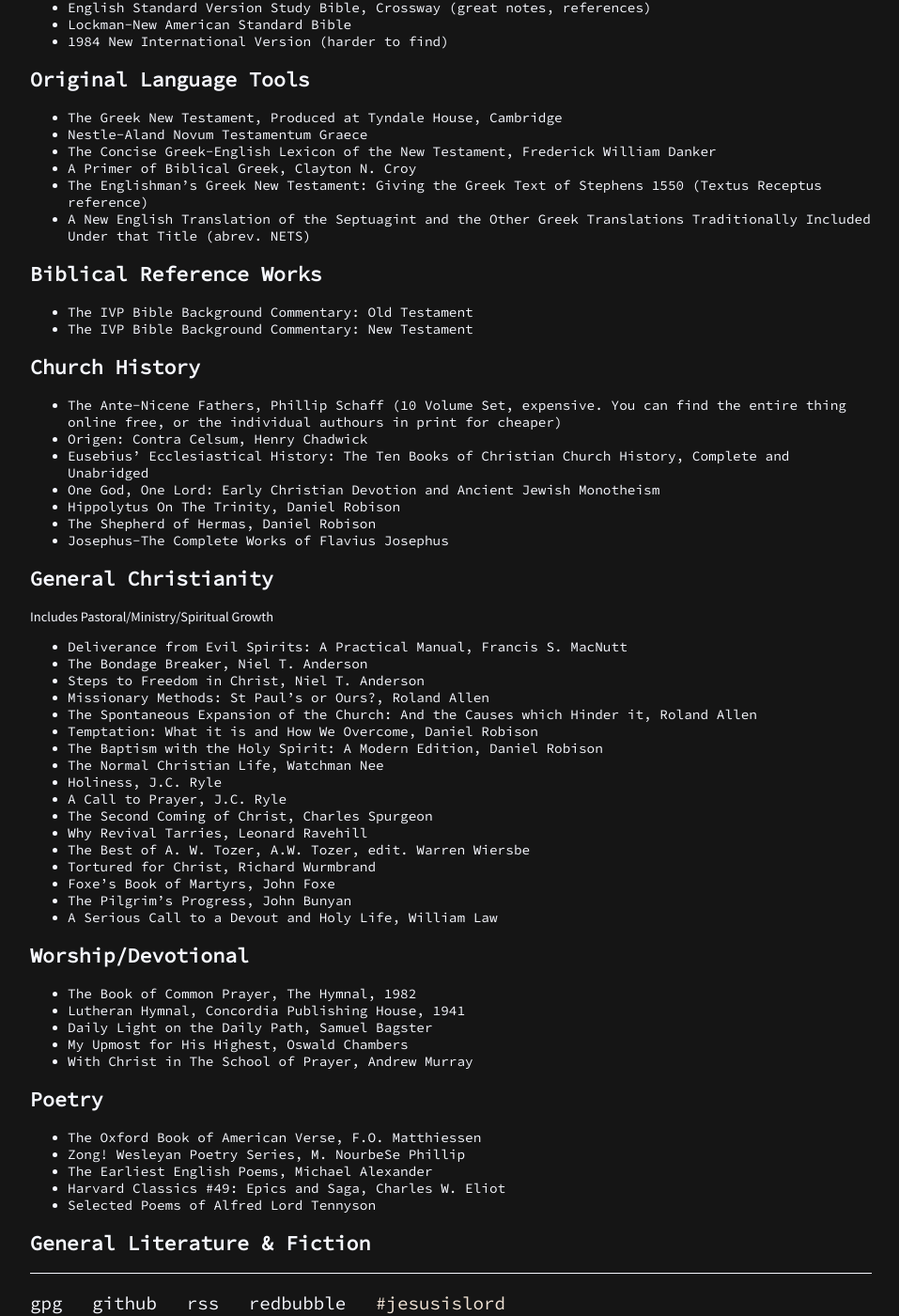
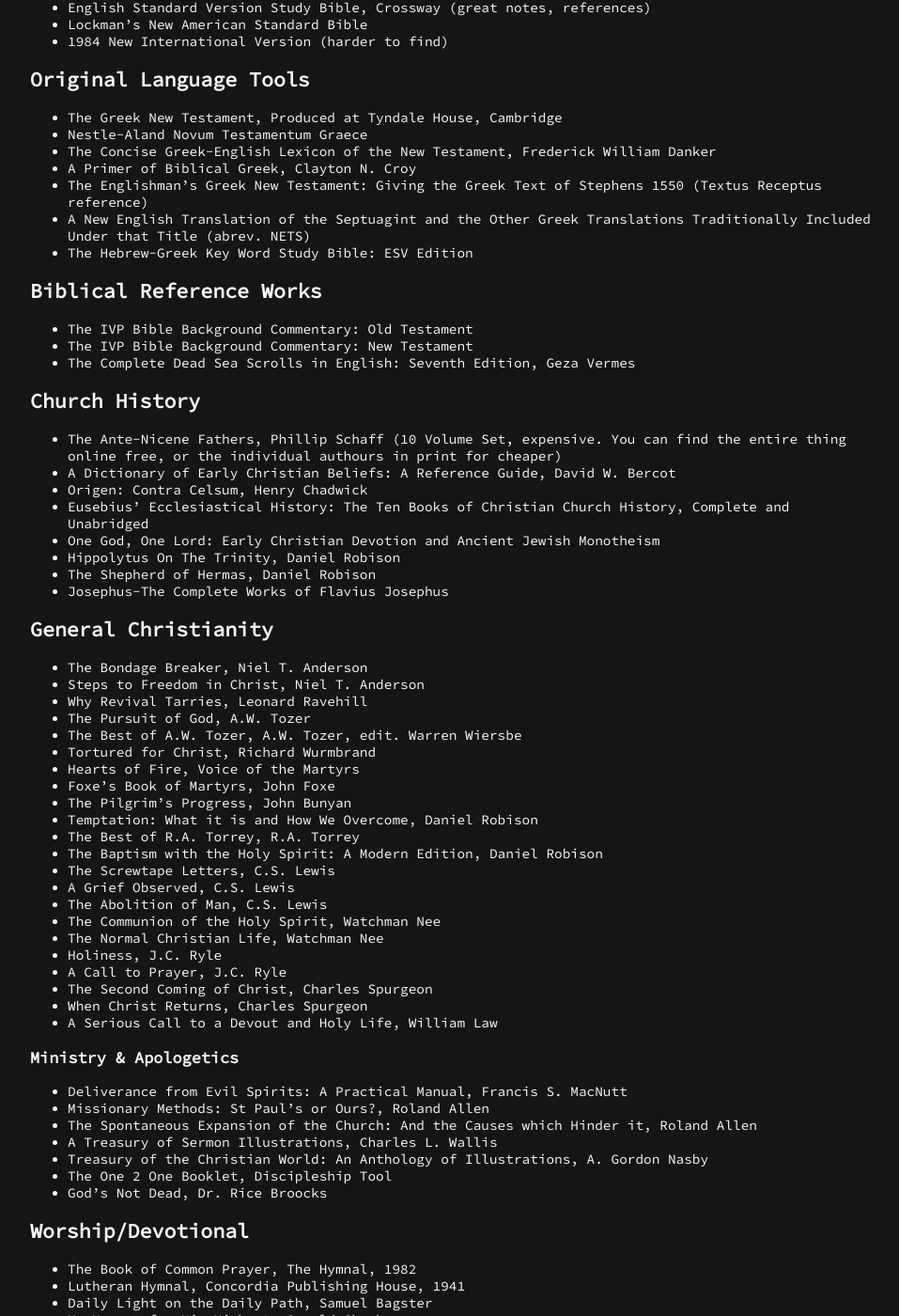
Before and after one commit to codyilardo/codyilardo.github.io, a Jekyll site: the page built from _posts/2020-08-07-rec-reading.md, in a window 1280 px wide and 1400 px high, scrolled down 358 px. Shown: the whole window at 94% size, without its empty margins (160-1117 px from the left). Built offline with Jekyll 4.4.1, drawn with Linux system fonts in a browser that asks for light colours; some of the changed text lies outside the part shown.

Commit message:
more boooks

```diff
--- a/_posts/2020-08-07-rec-reading.md
+++ b/_posts/2020-08-07-rec-reading.md
@@ -5,29 +5,37 @@
 ---
 
 ## About
-This list is updated regularly. I have either read these works or am about to read them. Feel free to reach out to me to discuss any of these. Also, I am interested in trades or purchases if you have any related works in the below-listed fields.
+
+I have either read these works or am about to read them. Feel free to reach out to me to discuss any of these. Also, I am interested in trades or purchases if you have any related works in the below-listed fields.
 
 
 ## Bibles
+
 - English Standard Version Thinline Bible
 - English Standard Version Study Bible, Crossway (great notes, references)
-- Lockman-New American Standard Bible
+- Lockman's New American Standard Bible
 - 1984 New International Version (harder to find)
 
 ## Original Language Tools
+
 - The Greek New Testament, Produced at Tyndale House, Cambridge
 - Nestle-Aland Novum Testamentum Graece
 - The Concise Greek-English Lexicon of the New Testament, Frederick William Danker
 - A Primer of Biblical Greek, Clayton N. Croy
 - The Englishman's Greek New Testament: Giving the Greek Text of Stephens 1550 (Textus Receptus reference)
 - A New English Translation of the Septuagint and the Other Greek Translations Traditionally Included Under that Title (abrev. NETS)
+- The Hebrew-Greek Key Word Study Bible: ESV Edition
 
 ## Biblical Reference Works
+
 - The IVP Bible Background Commentary: Old Testament
 - The IVP Bible Background Commentary: New Testament
+- The Complete Dead Sea Scrolls in English: Seventh Edition, Geza Vermes
 
 ## Church History
+
 - The Ante-Nicene Fathers, Phillip Schaff (10 Volume Set, expensive. You can find the entire thing online free, or the individual authours in print for cheaper)
+- A Dictionary of Early Christian Beliefs: A Reference Guide, David W. Bercot
 - Origen: Contra Celsum, Henry Chadwick
 - Eusebius' Ecclesiastical History: The Ten Books of Christian Church History, Complete and Unabridged
 - One God, One Lord: Early Christian Devotion and Ancient Jewish Monotheism
@@ -36,27 +44,42 @@
 - Josephus-The Complete Works of Flavius Josephus
 
 ## General Christianity
-Includes Pastoral/Ministry/Spiritual Growth
 
-- Deliverance from Evil Spirits: A Practical Manual, Francis S. MacNutt
 - The Bondage Breaker, Niel T. Anderson
 - Steps to Freedom in Christ, Niel T. Anderson
-- Missionary Methods: St Paul's or Ours?, Roland Allen
-- The Spontaneous Expansion of the Church: And the Causes which Hinder it, Roland Allen
+- Why Revival Tarries, Leonard Ravehill
+- The Pursuit of God, A.W. Tozer
+- The Best of A.W. Tozer, A.W. Tozer, edit. Warren Wiersbe
+- Tortured for Christ, Richard Wurmbrand
+- Hearts of Fire, Voice of the Martyrs
+- Foxe's Book of Martyrs, John Foxe
+- The Pilgrim's Progress, John Bunyan
 - Temptation: What it is and How We Overcome, Daniel Robison
+- The Best of R.A. Torrey, R.A. Torrey
 - The Baptism with the Holy Spirit: A Modern Edition, Daniel Robison
+- The Screwtape Letters, C.S. Lewis
+- A Grief Observed, C.S. Lewis
+- The Abolition of Man, C.S. Lewis
+- The Communion of the Holy Spirit, Watchman Nee
 - The Normal Christian Life, Watchman Nee
 - Holiness, J.C. Ryle
 - A Call to Prayer, J.C. Ryle
 - The Second Coming of Christ, Charles Spurgeon
-- Why Revival Tarries, Leonard Ravehill
-- The Best of A. W. Tozer, A.W. Tozer, edit. Warren Wiersbe
-- Tortured for Christ, Richard Wurmbrand
-- Foxe's Book of Martyrs, John Foxe
-- The Pilgrim's Progress, John Bunyan
+- When Christ Returns, Charles Spurgeon
 - A Serious Call to a Devout and Holy Life, William Law
 
+### Ministry & Apologetics
+
+- Deliverance from Evil Spirits: A Practical Manual, Francis S. MacNutt
+- Missionary Methods: St Paul's or Ours?, Roland Allen
+- The Spontaneous Expansion of the Church: And the Causes which Hinder it, Roland Allen
+- A Treasury of Sermon Illustrations, Charles L. Wallis
+- Treasury of the Christian World: An Anthology of Illustrations, A. Gordon Nasby
+- The One 2 One Booklet, Discipleship Tool
+- God's Not Dead, Dr. Rice Broocks
+
 ## Worship/Devotional
+
 - The Book of Common Prayer, The Hymnal, 1982
 - Lutheran Hymnal, Concordia Publishing House, 1941
 - Daily Light on the Daily Path, Samuel Bagster
@@ -65,6 +88,7 @@
 
 
 ## Poetry
+
 - The Oxford Book of American Verse, F.O. Matthiessen
 - Zong! Wesleyan Poetry Series, M. NourbeSe Phillip
 - The Earliest English Poems, Michael Alexander
@@ -72,3 +96,12 @@
 - Selected Poems of Alfred Lord Tennyson
 
 ## General Literature & Fiction
+
+- The History, Herodotus
+- The Brothers Karamzov, Fyodor Dostoevsky
+- Heart of Darkness, Joseph Conrad
+- Out of the Silent Planet, C.S. Lewis
+- Perelandra, C.S. Lewis
+- The Power and the Glory, Graham Greene
+- Twenty Thousand Leagues Under the Sea, Jules Verne
+- Farenheit 451, Ray Bradbury
```
